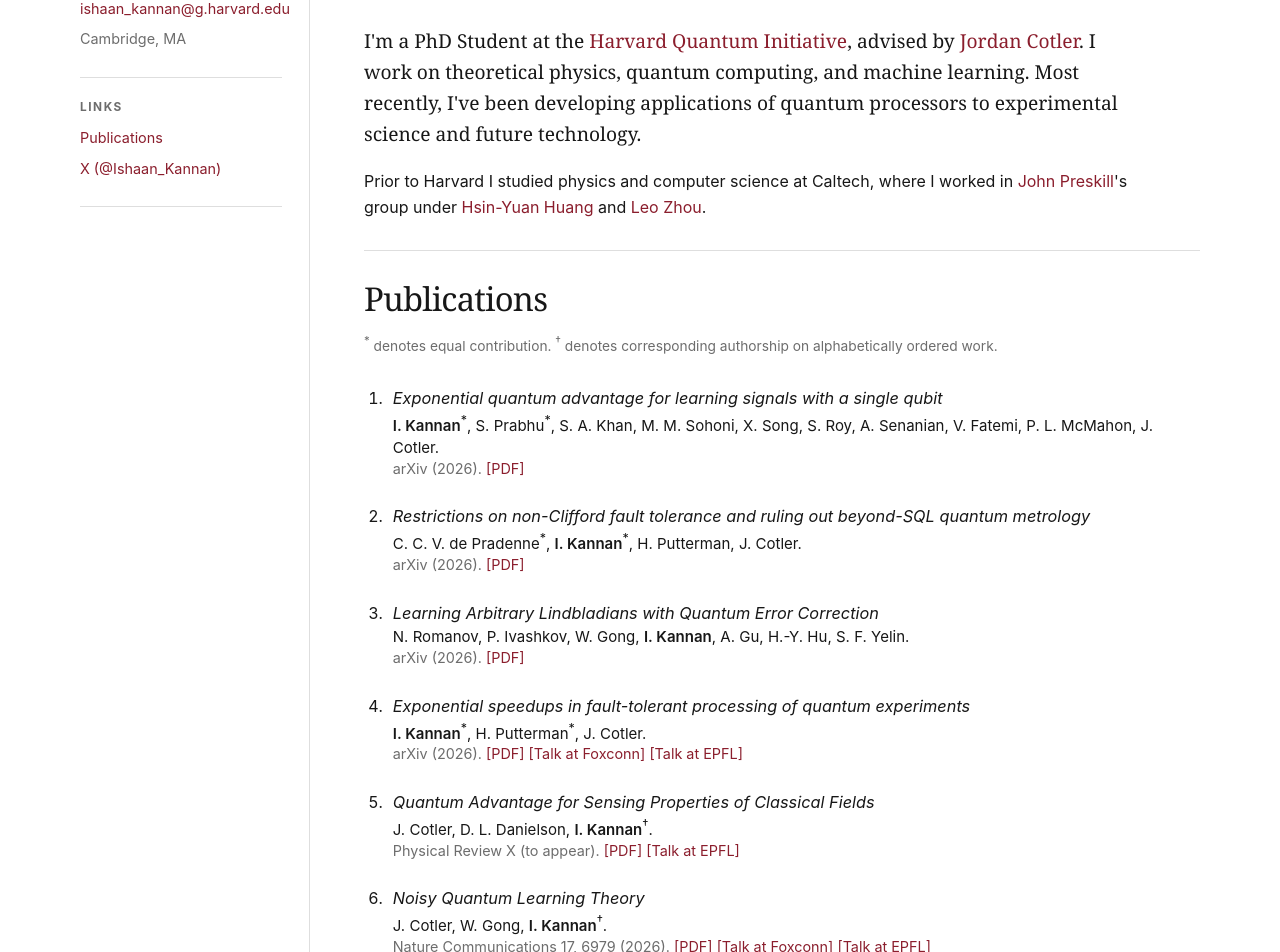
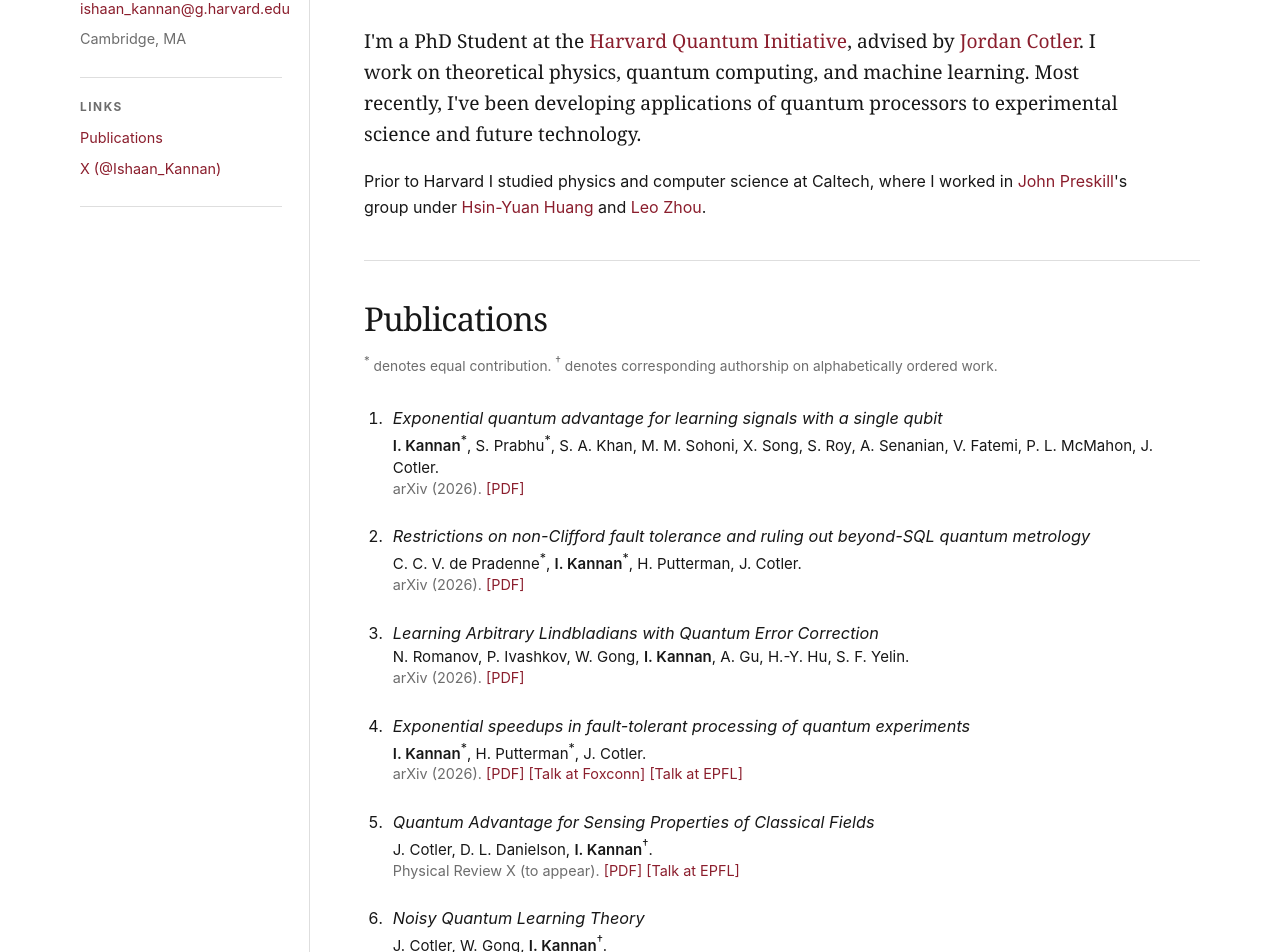
Before and after one commit to ishaan-kannan/ishaan-kannan.github.io, a Jekyll site: the page index.html, which Jekyll copies as it is, in a window 1280 px wide. Shown: the part 448-1400 px from the top of the page. Built offline with Jekyll 4.4.1, drawn with Linux system fonts in a browser that asks for light colours.

Commit message:
Update style.css

```diff
--- a/assets/style.css
+++ b/assets/style.css
@@ -207,7 +207,7 @@
 
 /* Tighten the transition from About me → Publications */
 #about {
-  padding-bottom: 30px;
+  padding-bottom: 40px;
 }
 
 #about p:last-child {
@@ -215,7 +215,7 @@
 }
 
 #publications {
-  padding-top: 30px;
+  padding-top: 40px;
 }
 
 /* Preserve sensible wrapping on small screens */
```
